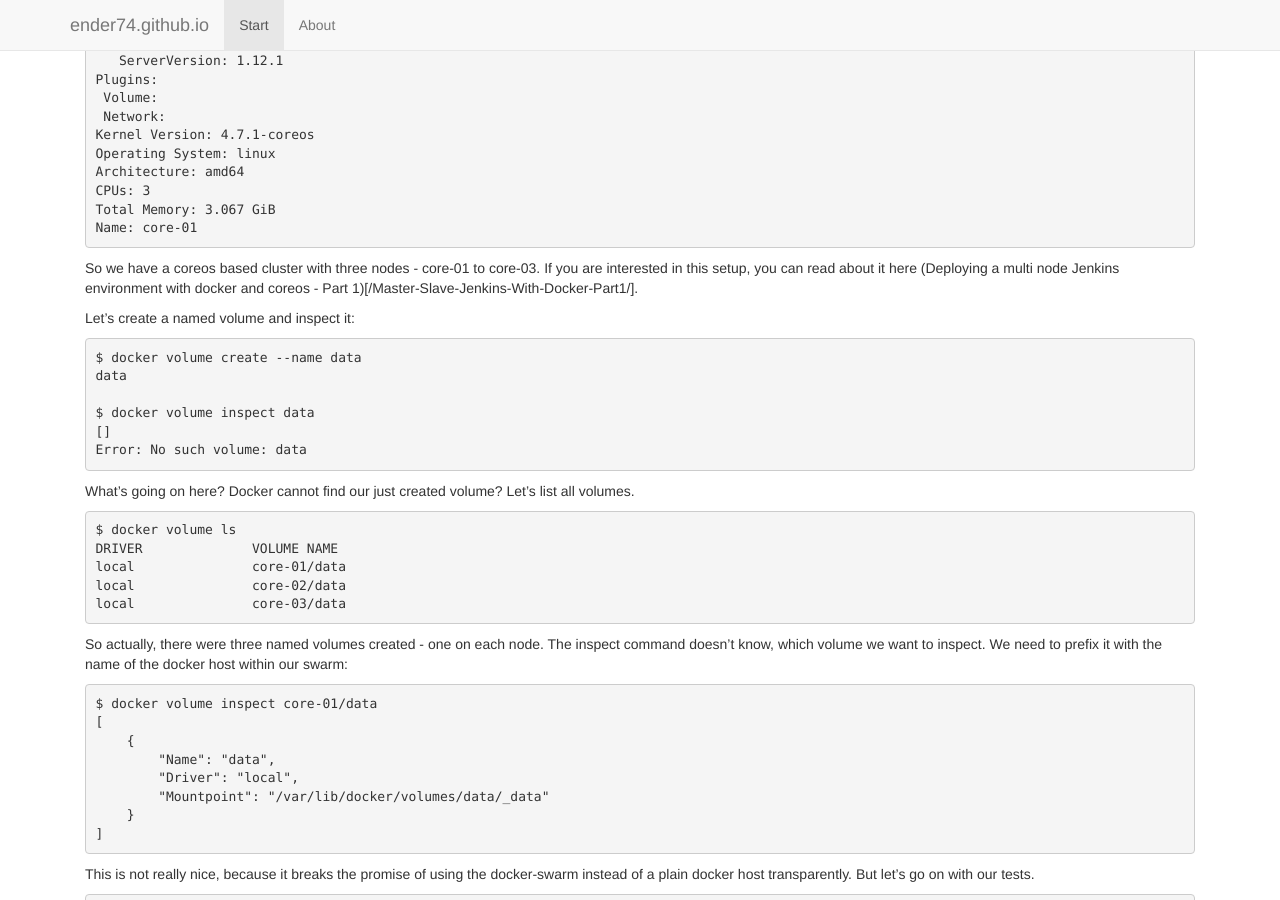
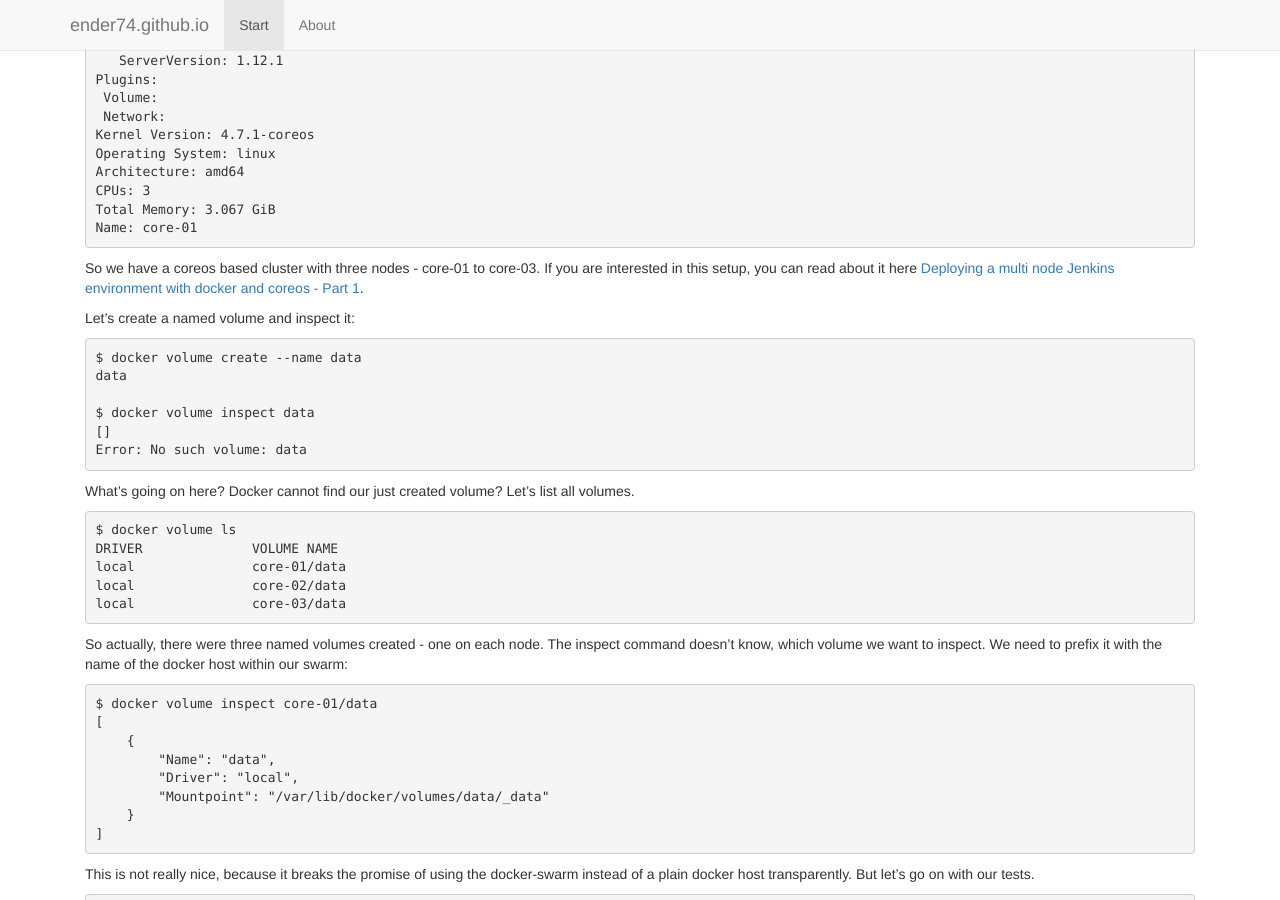
Before and after one commit to ender74/ender74.github.io, a Jekyll site: the page built from _posts/2016-08-26-Sharing-Volumes-With-Docker-Swarm.md, in a window 1280 px wide and 900 px high, scrolled down 1672 px. Built offline with Jekyll 4.4.1, drawn with Linux system fonts in a browser that asks for light colours; nearby versions of some CDN libraries.

Commit message:
minor change

````diff
--- a/_posts/2016-08-26-Sharing-Volumes-With-Docker-Swarm.md
+++ b/_posts/2016-08-26-Sharing-Volumes-With-Docker-Swarm.md
@@ -108,7 +108,7 @@ Total Memory: 3.067 GiB
 Name: core-01
 ```
 
-So we have a coreos based cluster with three nodes - core-01 to core-03. If you are interested in this setup, you can read about it here (Deploying a multi node Jenkins environment with docker and coreos - Part 1)[/Master-Slave-Jenkins-With-Docker-Part1/].
+So we have a coreos based cluster with three nodes - core-01 to core-03. If you are interested in this setup, you can read about it here [Deploying a multi node Jenkins environment with docker and coreos - Part 1](/Master-Slave-Jenkins-With-Docker-Part1/).
 
 Let's create a named volume and inspect it:
 
````
